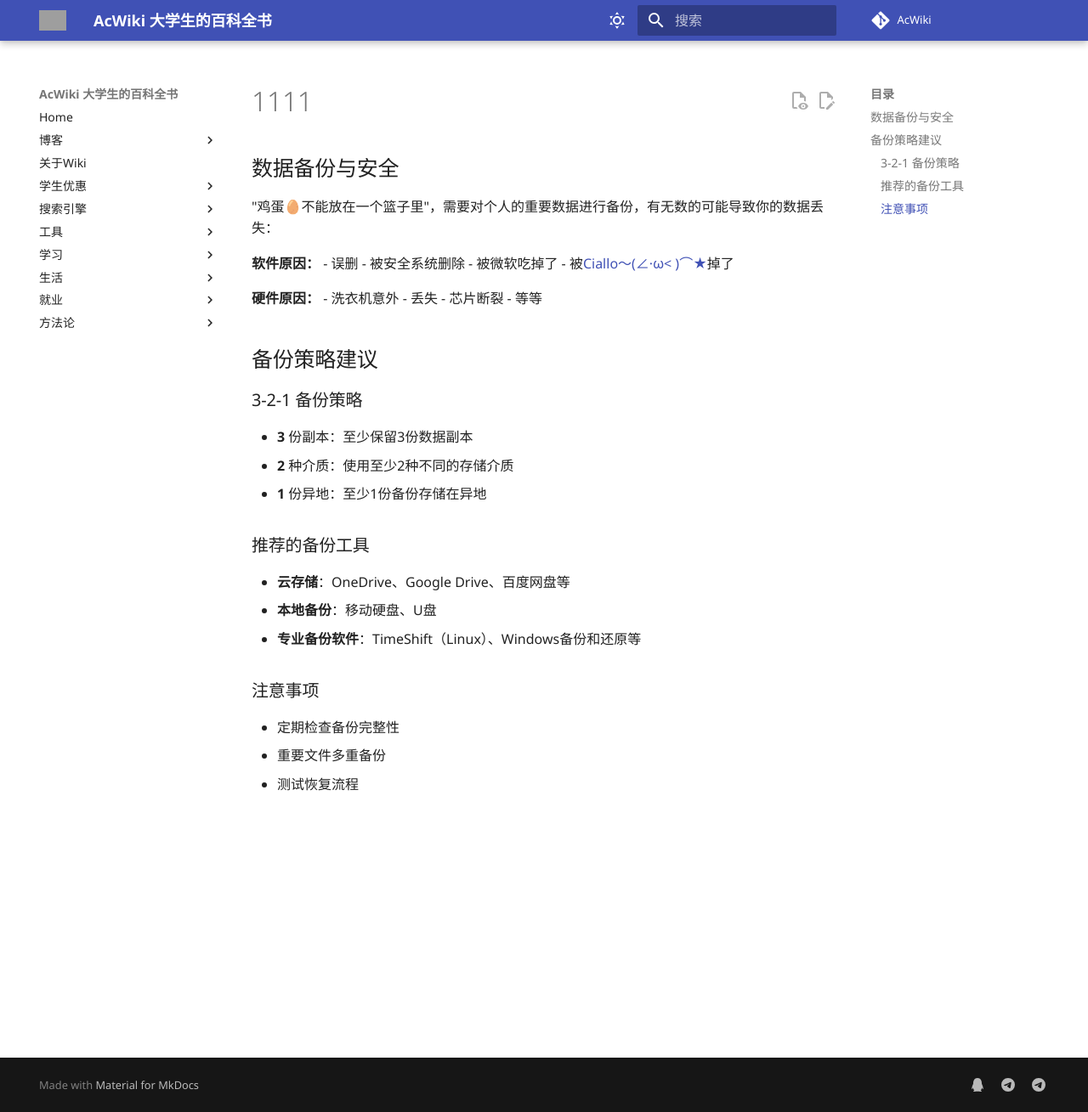
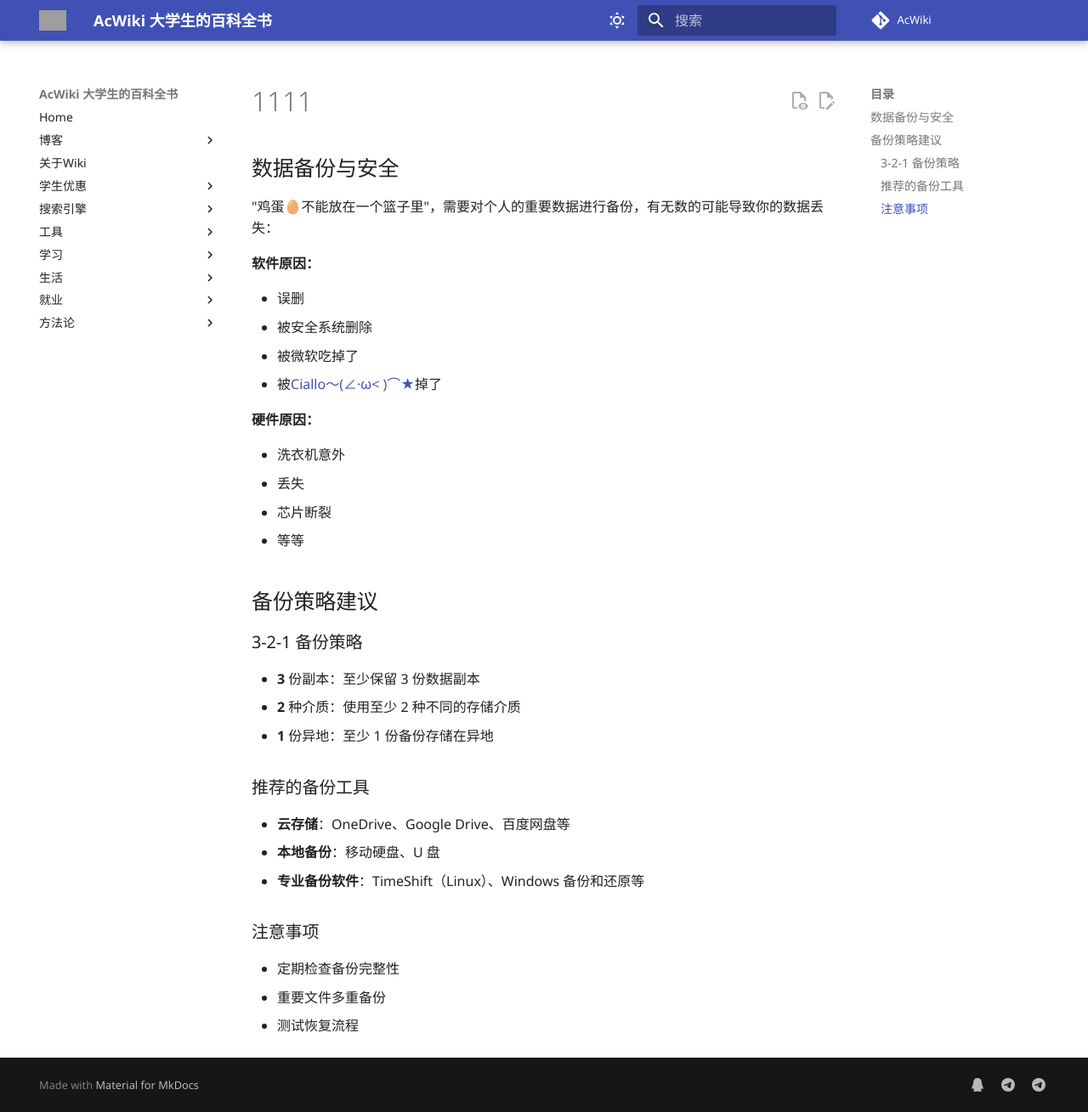
Before and after one commit to ztm0929/Ac-Wiki, an MkDocs documentation site: the page built from docs/07-computer-basic/1111.md, in a window 1280 px wide and 1309 px high. Shown: the whole window at 85% size. Built offline with MkDocs 1.6.1 and Material for MkDocs 9.7.7, drawn with Linux system fonts in a browser that asks for light colours; comment, search, counter and statistics services are not loaded; grey boxes are pictures that could not be loaded.

```diff
--- a/docs/07-computer-basic/1111.md
+++ b/docs/07-computer-basic/1111.md
@@ -3,12 +3,14 @@
 "鸡蛋🥚不能放在一个篮子里"，需要对个人的重要数据进行备份，有无数的可能导致你的数据丢失：
 
 **软件原因：**
+
 - 误删
 - 被安全系统删除
 - 被微软吃掉了
 - 被[Ciallo～(∠·ω< )⌒★](https://mzh.moegirl.org.cn/%E5%9B%A0%E5%B9%A1%E5%B7%A1#%E7%9B%B8%E5%85%B3)掉了
 
 **硬件原因：**
+
 - 洗衣机意外
 - 丢失
 - 芯片断裂
@@ -17,16 +19,19 @@
 ## 备份策略建议
 
 ### 3-2-1 备份策略
-- **3** 份副本：至少保留3份数据副本
-- **2** 种介质：使用至少2种不同的存储介质
-- **1** 份异地：至少1份备份存储在异地
+
+- **3** 份副本：至少保留 3 份数据副本
+- **2** 种介质：使用至少 2 种不同的存储介质
+- **1** 份异地：至少 1 份备份存储在异地
 
 ### 推荐的备份工具
+
 - **云存储**：OneDrive、Google Drive、百度网盘等
-- **本地备份**：移动硬盘、U盘
-- **专业备份软件**：TimeShift（Linux）、Windows备份和还原等
+- **本地备份**：移动硬盘、U 盘
+- **专业备份软件**：TimeShift（Linux）、Windows 备份和还原等
 
 ### 注意事项
+
 - 定期检查备份完整性
 - 重要文件多重备份
 - 测试恢复流程
```
Also changed, not shown: docs/07-computer-basic/computer-basic.md (+1 -1 lines), docs/08-Dream-Realization-Assistance/scholarship.md (+4 -1 lines), docs/09-Campus-Life/CampusLife.md (+2 -2 lines), docs/README.md (+2 -2 lines), docs/blog/posts/hello-acwiki.md (+1 -0 lines), src/overrides/partials/comments.html (+4 -3 lines), docs/blog/.authors.yml (line endings or trailing spaces).
